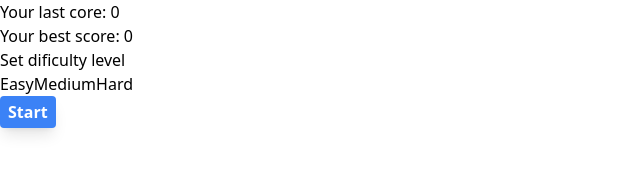
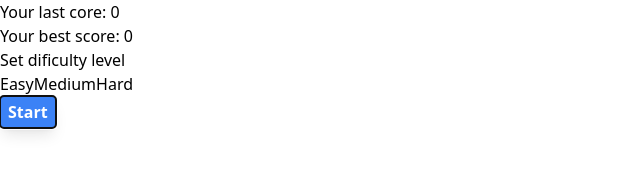
Before and after one commit to amineakkour/typingtester, a React (Vite) app: page / in a window 1280 px wide. Shown: the top 186 px of the page, without its empty margins (0-640 px from the left). Built offline with nearby package versions, Linux system fonts and the light colour scheme.

Commit message:
Add focus on start button

```diff
--- a/src/components/Starter.jsx
+++ b/src/components/Starter.jsx
@@ -1,6 +1,11 @@
-import { useEffect, useState } from "react";
+import { useEffect, useRef, useState } from "react";
 
 export default function Starter({setStarted, dificultyLevel, setDificultyLevel}) {
+    const startBtn = useRef();
+
+    useEffect(() => {
+        startBtn.current.focus();
+    }, [])
 
     useEffect(() => {
         //set dificulty level on localstorage
@@ -22,7 +27,7 @@ export default function Starter({setStarted, dificultyLevel, setDificultyLevel})
                         return <button key={ind} onClick={e => setDificultyLevel(ind)} className={`bg-gray-50 hover:bg-gray-200 p-0.5 rounded-sm shadow-lg ${ind == dificultyLevel ? "font-semibold ring-2 ring-black" : 1}`}>{btn}</button>
                     })}
                 </div>
-                <button onClick={() => setStarted(true)} className="mt-2 btn-1">Start</button>
+                <button ref={startBtn} onClick={() => setStarted(true)} className="mt-2 btn-1">Start</button>
             </div>
         </div>
     </div>;
```
